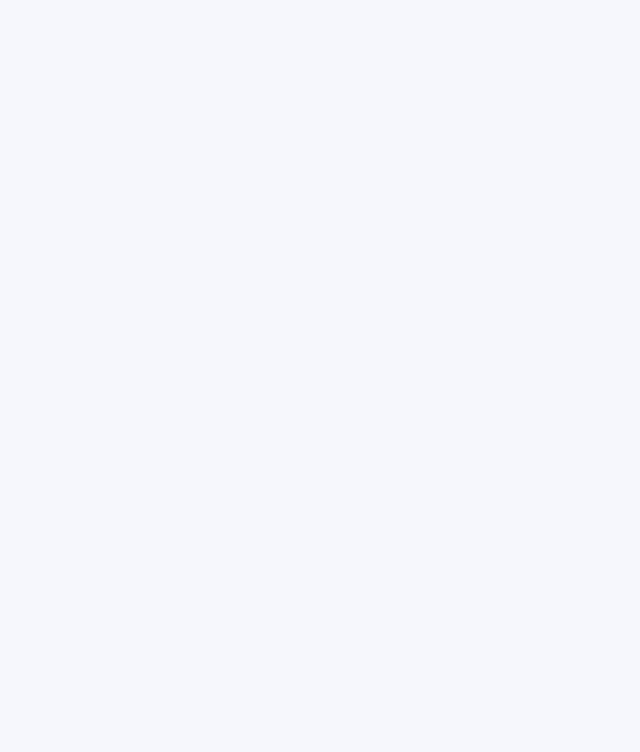
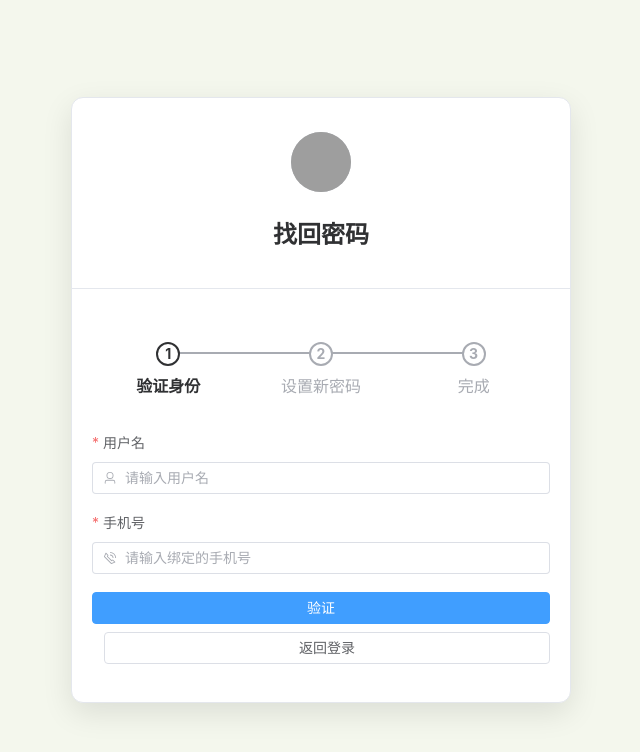
Before and after one commit to zhangyialn/graduation-project, a Vue app in the folder frontend/vue-project/: page /forgot-password in a window 1280 px wide. Before the commit this address had no page. Shown: the top 752 px of the page, without its empty margins (319-959 px from the left). Built offline with nearby package versions, Linux system fonts and the light colour scheme; grey boxes are pictures that could not be loaded.

Commit message:
Add forgot-password UI and default password fallback

```diff
--- a/frontend/vue-project/src/components/Approval/ApprovalList.vue
+++ b/frontend/vue-project/src/components/Approval/ApprovalList.vue
@@ -1,5 +1,5 @@
 <template>
-  <el-card class="approval-list-card" shadow="hover">
+    <el-card class="approval-list-card" shadow="hover">
     <template #header>
       <div class="card-header">
         <el-icon class="header-icon"><Check /></el-icon>
--- /dev/null
+++ b/frontend/vue-project/src/components/Auth/ForgotPassword.vue
@@ -0,0 +1,204 @@
+<template>
+  <div class="forgot-password-container">
+    <el-card class="forgot-password-card" shadow="hover">
+      <template #header>
+        <div class="forgot-password-header">
+          <el-avatar :size="60" src="https://img.icons8.com/color/96/000000/forgot-password.png" />
+          <h2>找回密码</h2>
+        </div>
+      </template>
+
+      <el-steps :active="currentStep" align-center class="steps">
+        <el-step title="验证身份" />
+        <el-step title="设置新密码" />
+        <el-step title="完成" />
+      </el-steps>
+
+      <el-form :model="form" :rules="rules" ref="forgotForm" label-position="top" class="forgot-form">
+        <!-- 步骤1：验证身份 -->
+        <div v-if="currentStep === 0">
+          <el-form-item label="用户名" prop="username">
+            <el-input v-model="form.username" placeholder="请输入用户名" prefix-icon="User" />
+          </el-form-item>
+          <el-form-item label="手机号" prop="phone">
+            <el-input v-model="form.phone" placeholder="请输入绑定的手机号" prefix-icon="Phone" />
+          </el-form-item>
+          <el-form-item>
+            <el-button type="primary" class="submit-btn" @click="handleVerify" :loading="loading">
+              验证
+            </el-button>
+            <el-button class="back-btn" @click="$router.push('/login')">
+              返回登录
+            </el-button>
+          </el-form-item>
+        </div>
+
+        <!-- 步骤2：设置新密码 -->
+        <div v-if="currentStep === 1">
+          <el-form-item label="新密码" prop="newPassword">
+            <el-input v-model="form.newPassword" type="password" placeholder="请输入新密码" prefix-icon="Lock" show-password />
+          </el-form-item>
+          <el-form-item label="确认密码" prop="confirmPassword">
+            <el-input v-model="form.confirmPassword" type="password" placeholder="请再次输入新密码" prefix-icon="Lock" show-password />
+          </el-form-item>
+          <el-form-item>
+            <el-button type="primary" class="submit-btn" @click="handleResetPassword" :loading="loading">
+              重置密码
+            </el-button>
+            <el-button class="back-btn" @click="currentStep = 0">
+              上一步
+            </el-button>
+          </el-form-item>
+        </div>
+
+        <!-- 步骤3：完成 -->
+        <div v-if="currentStep === 2" class="success-step">
+          <el-result
+            icon="success"
+            title="密码重置成功"
+            sub-title="请使用新密码登录"
+          >
+            <template #extra>
+              <el-button type="primary" @click="$router.push('/login')">
+                返回登录
+              </el-button>
+            </template>
+          </el-result>
+        </div>
+      </el-form>
+
+      <el-alert v-if="error" :title="error" type="error" show-icon class="error-alert" />
+    </el-card>
+  </div>
+</template>
+
+<script setup>
+import { ref, reactive } from 'vue';
+import { useRouter } from 'vue-router';
+import axios from 'axios';
+
+const router = useRouter();
+const currentStep = ref(0);
+const error = ref('');
+const loading = ref(false);
+const forgotForm = ref(null);
+
+const form = reactive({
+  username: '',
+  phone: '',
+  newPassword: '',
+  confirmPassword: ''
+});
+
+const validateConfirmPassword = (rule, value, callback) => {
+  if (value !== form.newPassword) {
+    callback(new Error('两次输入的密码不一致'));
+  } else {
+    callback();
+  }
+};
+
+const rules = reactive({
+  username: [{ required: true, message: '请输入用户名', trigger: 'blur' }],
+  phone: [{ required: true, message: '请输入手机号', trigger: 'blur' }],
+  newPassword: [
+    { required: true, message: '请输入新密码', trigger: 'blur' },
+    { min: 6, message: '密码长度不能少于6位', trigger: 'blur' }
+  ],
+  confirmPassword: [
+    { required: true, message: '请再次输入新密码', trigger: 'blur' },
+    { validator: validateConfirmPassword, trigger: 'blur' }
+  ]
+});
+
+const handleVerify = async () => {
+  try {
+    await forgotForm.value.validate();
+    loading.value = true;
+    await axios.post('http://localhost:5000/api/auth/verify', {
+      username: form.username,
+      phone: form.phone
+    });
+    currentStep.value = 1;
+    error.value = '';
+  } catch (err) {
+    error.value = err.response?.data?.message || '身份验证失败，请检查用户名和手机号';
+  } finally {
+    loading.value = false;
+  }
+};
+
+const handleResetPassword = async () => {
+  try {
+    await forgotForm.value.validate();
+    loading.value = true;
+    await axios.post('http://localhost:5000/api/auth/reset-password', {
+      username: form.username,
+      phone: form.phone,
+      newPassword: form.newPassword
+    });
+    currentStep.value = 2;
+    error.value = '';
+  } catch (err) {
+    error.value = err.response?.data?.message || '密码重置失败';
+  } finally {
+    loading.value = false;
+  }
+};
+</script>
+
+<style scoped>
+.forgot-password-container {
+  display: flex;
+  justify-content: center;
+  align-items: center;
+  min-height: 100vh;
+  background-color: #f4f7ed;
+}
+
+.forgot-password-card {
+  width: 100%;
+  max-width: 500px;
+  border-radius: 12px;
+  overflow: hidden;
+  box-shadow: 0 10px 30px rgba(0, 0, 0, 0.1);
+}
+
+.forgot-password-header {
+  text-align: center;
+  padding: 1rem 0;
+}
+
+.forgot-password-header h2 {
+  margin: 1rem 0 0;
+  color: #303133;
+  font-size: 1.5rem;
+  font-weight: 600;
+}
+
+.steps {
+  margin: 2rem 0;
+}
+
+.forgot-form {
+  margin-top: 2rem;
+}
+
+.submit-btn {
+  width: 100%;
+  margin-bottom: 0.5rem;
+}
+
+.back-btn {
+  width: 100%;
+}
+
+.success-step {
+  text-align: center;
+  padding: 2rem 0;
+}
+
+.error-alert {
+  margin-top: 1rem;
+}
+</style>
--- a/frontend/vue-project/src/components/Auth/Login.vue
+++ b/frontend/vue-project/src/components/Auth/Login.vue
@@ -18,9 +18,11 @@
           <el-button type="primary" class="login-btn" @click="handleLogin" :loading="loading">
             登录
           </el-button>
-          <el-button class="register-btn" @click="$router.push('/register')">
-            注册
-          </el-button>
+        </el-form-item>
+        <el-form-item>
+          <el-link type="primary" @click="$router.push('/forgot-password')">
+            忘记密码？
+          </el-link>
         </el-form-item>
       </el-form>
       <el-alert v-if="error" :title="error" type="error" show-icon class="error-alert" />
@@ -68,7 +70,7 @@ const handleLogin = async () => {
   justify-content: center;
   align-items: center;
   min-height: 100vh;
-  background: linear-gradient(135deg, #667eea 0%, #764ba2 100%);
+  background-color: #f4f7ed;
 }
 
 .login-card {
--- a/frontend/vue-project/src/components/Auth/Register.vue
+++ /dev/null
@@ -1,123 +0,0 @@
-<template>
-  <div class="login-container">
-    <el-card class="login-card" shadow="hover">
-      <template #header>
-        <div class="login-header">
-          <el-avatar :size="60" src="https://img.icons8.com/color/96/000000/user-plus.png" />
-          <h2>用户注册</h2>
-        </div>
-      </template>
-      <el-form :model="form" :rules="rules" ref="registerForm" label-position="top">
-        <el-form-item label="用户名" prop="username">
-          <el-input v-model="form.username" placeholder="请输入用户名" prefix-icon="User" />
-        </el-form-item>
-        <el-form-item label="密码" prop="password">
-          <el-input v-model="form.password" type="password" placeholder="请输入密码" prefix-icon="Lock" show-password />
-        </el-form-item>
-        <el-form-item label="角色" prop="role">
-          <el-select v-model="form.role" placeholder="请选择角色">
-            <el-option label="普通用户" value="user" />
-            <el-option label="部门领导" value="leader" />
-            <el-option label="管理员" value="admin" />
-          </el-select>
-        </el-form-item>
-        <el-form-item label="部门ID" prop="department_id">
-          <el-input v-model.number="form.department_id" placeholder="请输入部门ID" prefix-icon="OfficeBuilding" />
-        </el-form-item>
-        <el-form-item>
-          <el-button type="primary" class="login-btn" @click="handleRegister" :loading="loading">
-            注册
-          </el-button>
-          <el-button class="register-btn" @click="$router.push('/login')">
-            登录
-          </el-button>
-        </el-form-item>
-      </el-form>
-      <el-alert v-if="error" :title="error" type="error" show-icon class="error-alert" />
-      <el-alert v-if="success" :title="success" type="success" show-icon class="success-alert" />
-    </el-card>
-  </div>
-</template>
-
-<script setup>
-import { ref, reactive } from 'vue';
-import { useRouter } from 'vue-router';
-import axios from 'axios';
-
-const router = useRouter();
-const form = reactive({
-  username: '',
-  password: '',
-  role: 'user',
-  department_id: 1
-});
-const rules = reactive({
-  username: [{ required: true, message: '请输入用户名', trigger: 'blur' }],
-  password: [{ required: true, message: '请输入密码', trigger: 'blur' }],
-  role: [{ required: true, message: '请选择角色', trigger: 'change' }],
-  department_id: [{ required: true, message: '请输入部门ID', trigger: 'blur' }]
-});
-const error = ref('');
-const success = ref('');
-const loading = ref(false);
-const registerForm = ref(null);
-
-const handleRegister = async () => {
-  try {
-    await registerForm.value.validate();
-    loading.value = true;
-    const response = await axios.post('http://localhost:5000/api/auth/register', form);
-    success.value = '注册成功，请登录';
-    setTimeout(() => {
-      router.push('/login');
-    }, 2000);
-  } catch (err) {
-    error.value = err.response?.data?.message || '注册失败';
-  } finally {
-    loading.value = false;
-  }
-};
-</script>
-
-<style scoped>
-.login-container {
-  display: flex;
-  justify-content: center;
-  align-items: center;
-  min-height: 100vh;
-  background: linear-gradient(135deg, #f093fb 0%, #f5576c 100%);
-}
-
-.login-card {
-  width: 100%;
-  max-width: 450px;
-  border-radius: 12px;
-  overflow: hidden;
-  box-shadow: 0 10px 30px rgba(0, 0, 0, 0.1);
-}
-
-.login-header {
-  text-align: center;
-  padding: 1rem 0;
-}
-
-.login-header h2 {
-  margin: 1rem 0 0;
-  color: #303133;
-  font-size: 1.5rem;
-  font-weight: 600;
-}
-
-.login-btn {
-  width: 100%;
-  margin-bottom: 0.5rem;
-}
-
-.register-btn {
-  width: 100%;
-}
-
-.error-alert, .success-alert {
-  margin-top: 1rem;
-}
-</style>
--- /dev/null
+++ b/frontend/vue-project/src/index.css
@@ -0,0 +1,5 @@
+* {
+    margin: 0;
+    padding: 0;
+    box-sizing: border-box;
+}
--- a/frontend/vue-project/src/router/index.js
+++ b/frontend/vue-project/src/router/index.js
@@ -1,6 +1,6 @@
 import { createRouter, createWebHistory } from 'vue-router';
 import Login from '../components/Auth/Login.vue';
-import Register from '../components/Auth/Register.vue';
+import ForgotPassword from '../components/Auth/ForgotPassword.vue';
 import Dashboard from '../views/Dashboard.vue';
 import CreateApplication from '../components/Application/CreateApplication.vue';
 import ApplicationList from '../components/Application/ApplicationList.vue';
@@ -19,10 +19,11 @@ const routes = [
     component: Login
   },
   {
-    path: '/register',
-    name: 'Register',
-    component: Register
+    path: '/forgot-password',
+    name: 'ForgotPassword',
+    component: ForgotPassword
   },
+
   {
     path: '/dashboard',
     name: 'Dashboard',
--- a/frontend/vue-project/src/views/Dashboard.vue
+++ b/frontend/vue-project/src/views/Dashboard.vue
@@ -110,7 +110,7 @@ watch(route, () => {
 <style scoped>
 .dashboard-container {
   height: 100vh;
-  background-color: #f5f7fa;
+  background-color: #f4f7ed;
 }
 
 .sidebar {
@@ -169,7 +169,10 @@ watch(route, () => {
 }
 
 .main-content {
-  padding: 1.5rem;
+  padding: 0;
   overflow-y: auto;
+  background-color: #f4f7ed;
+  min-height: calc(100vh - 60px);
+  width: 100%;
 }
 </style>
```
Also changed, not shown: 1 other file (tests, documents, lock files or other folders).
